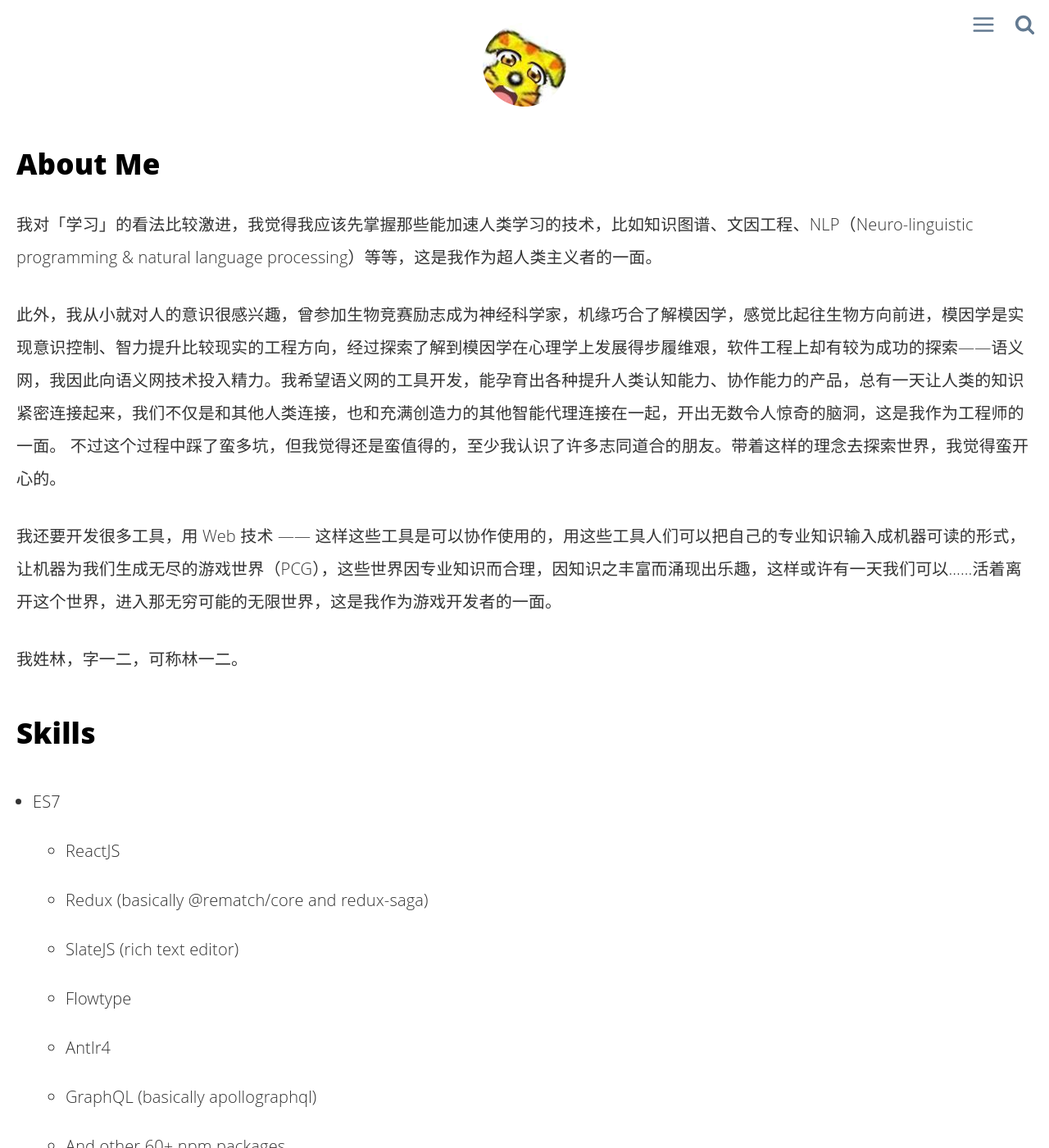
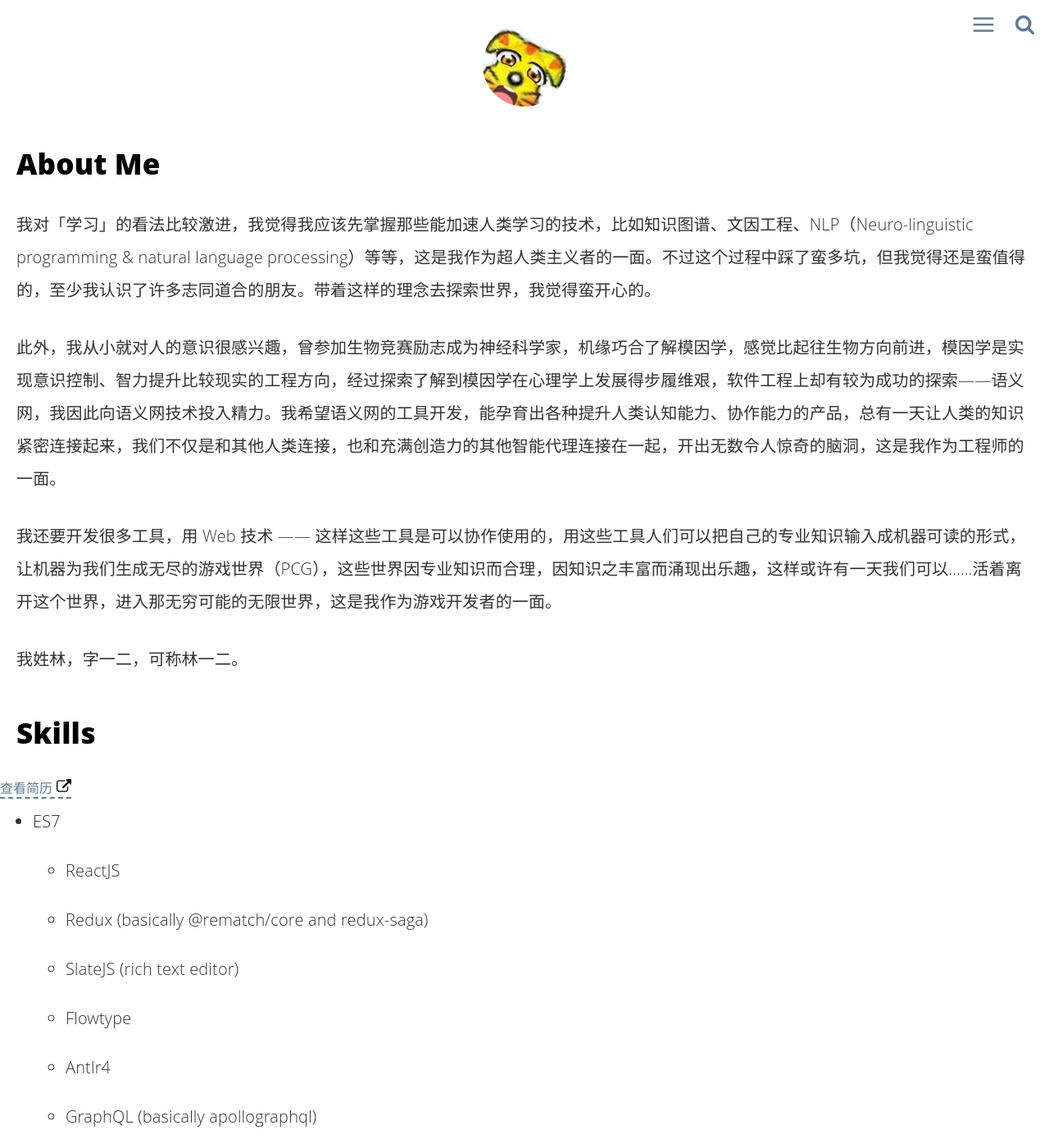
Before and after one commit to linonetwo/linonetwo.github.io, a Jekyll site: the page built from about.html, in a window 1280 px wide and 1400 px high, scrolled down 599 px. Shown: the whole window at 82% size. Built offline with Jekyll 4.4.1, drawn with Linux system fonts in a browser that asks for light colours; comment, search, counter and statistics services are not loaded; some of the changed lines change nothing that is shown.

Commit message:
Update about.html

```diff
--- a/about.html
+++ b/about.html
@@ -11,12 +11,10 @@ description: 'Brief description about me'
 <h2>About Me</h2>
 
 <p>
-  我对「学习」的看法比较激进，我觉得我应该先掌握那些能加速人类学习的技术，比如知识图谱、文因工程、NLP（Neuro-linguistic programming & natural language processing）等等，这是我作为超人类主义者的一面。
+  我对「学习」的看法比较激进，我觉得我应该先掌握那些能加速人类学习的技术，比如知识图谱、文因工程、NLP（Neuro-linguistic programming & natural language processing）等等，这是我作为超人类主义者的一面。不过这个过程中踩了蛮多坑，但我觉得还是蛮值得的，至少我认识了许多志同道合的朋友。带着这样的理念去探索世界，我觉得蛮开心的。
 </p>
 <p>
   此外，我从小就对人的意识很感兴趣，曾参加生物竞赛励志成为神经科学家，机缘巧合了解模因学，感觉比起往生物方向前进，模因学是实现意识控制、智力提升比较现实的工程方向，经过探索了解到模因学在心理学上发展得步履维艰，软件工程上却有较为成功的探索——语义网，我因此向语义网技术投入精力。我希望语义网的工具开发，能孕育出各种提升人类认知能力、协作能力的产品，总有一天让人类的知识紧密连接起来，我们不仅是和其他人类连接，也和充满创造力的其他智能代理连接在一起，开出无数令人惊奇的脑洞，这是我作为工程师的一面。
-
-  不过这个过程中踩了蛮多坑，但我觉得还是蛮值得的，至少我认识了许多志同道合的朋友。带着这样的理念去探索世界，我觉得蛮开心的。
 </p>
 <p>
 	我还要开发很多工具，用 Web 技术 —— 这样这些工具是可以协作使用的，用这些工具人们可以把自己的专业知识输入成机器可读的形式，让机器为我们生成无尽的游戏世界（PCG），这些世界因专业知识而合理，因知识之丰富而涌现出乐趣，这样或许有一天我们可以……活着离开这个世界，进入那无穷可能的无限世界，这是我作为游戏开发者的一面。
@@ -25,6 +23,8 @@ description: 'Brief description about me'
 <p>我姓林，字一二，可称林一二。</p>
 
 <h2>Skills</h2>
+
+<a href="http://www.500d.me/cvresume/4741209434/">查看简历</a>
 
 <ul class="skill-list">
   <li>ES7</li>
```
